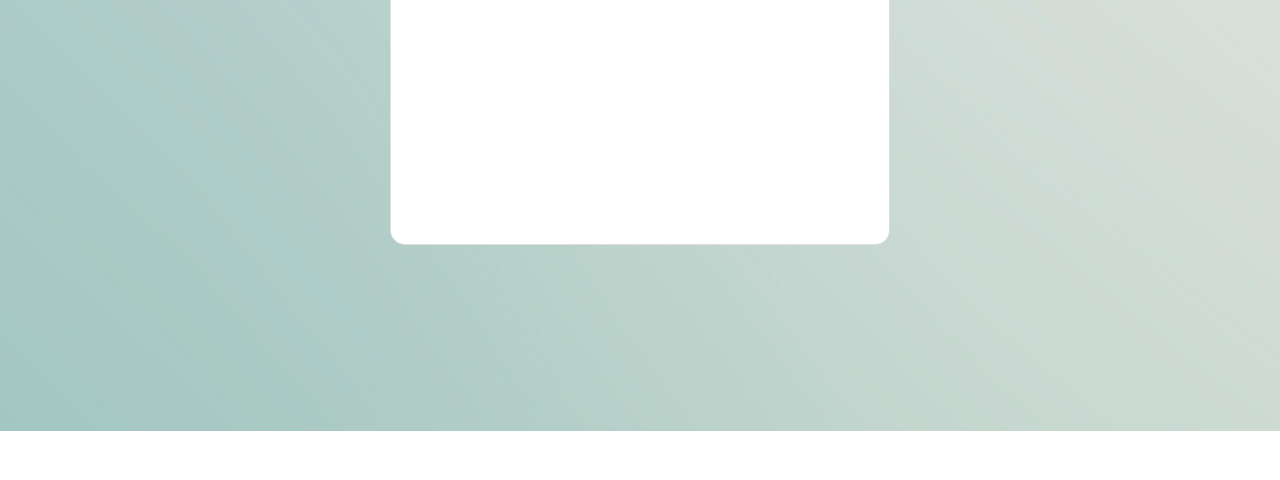
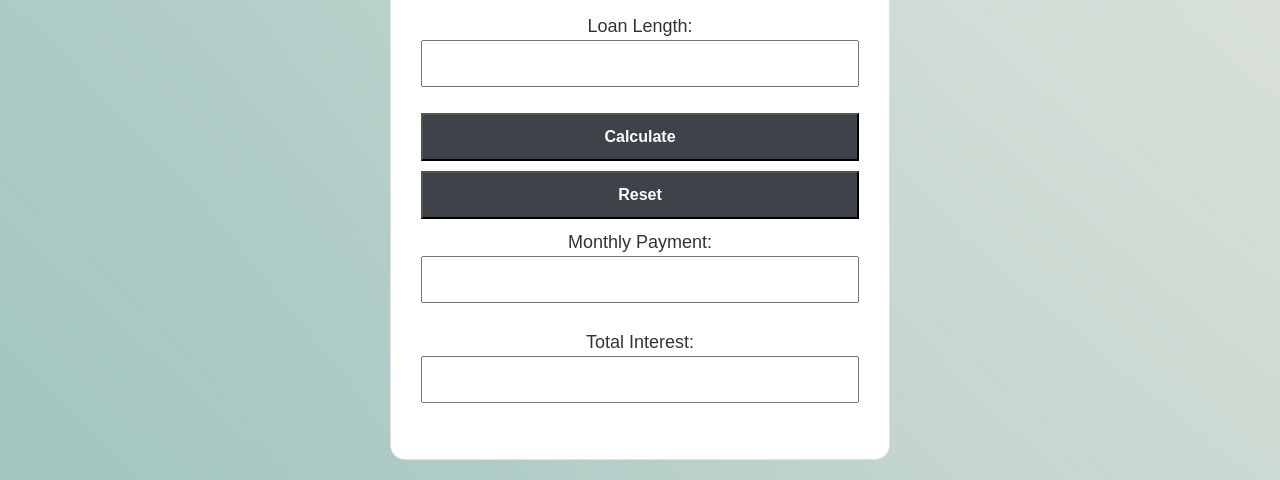
Before and after one commit to JeanetteGz/Workbook2_FinancialCalculators, a plain HTML site: page index.html in a window 1280 px wide. Shown: the part 369-849 px from the top of the page. Before the commit the page ends 800 px from the top, so only its background shows below. Drawn offline with nearby package versions, Linux system fonts and the light colour scheme.

Commit message:
Made some changes

```diff
--- a/index.html
+++ b/index.html
@@ -4,30 +4,50 @@
     <meta charset="UTF-8" />
     <meta name="viewport" content="width=device-width, initial-scale=1.0" />
     <title>Financial Calculators</title>
-    <!-- Bootstrap CSS from a CDN  -->
+    <!-- Include Bootstrap CSS from a CDN (Content Delivery Network) -->
     <link rel="stylesheet" href="https://maxcdn.bootstrapcdn.com/bootstrap/4.5.2/css/bootstrap.min.css" />
-    <!-- Custom CSS -->
+    <!-- Include your custom CSS -->
     <link rel="stylesheet" href="/styles/mortgageCalculator.css" />
 </head>
-<body class="d-flex flex-column justify-content-center align-items-center" style="min-height: 100vh">
+
+
     <nav class="text-center">
         <a href="/index.html">Mortgage Calculator</a>
         <a href="/futureValueCalculator.html">Future Value Calculator</a>
-        <a href="/presentValueAnnuityCalculator.html">Present Value Annuity Calculator</a>
+        <a href="/presentValueAnnuityCalculator.html"
+            >Present Value Annuity Calculator</a
+        >
     </nav>
+    <body
+        class="d-flex flex-column justify-content-center align-items-center"
+        style="min-height: 100vh"
+    >
     <div class="container">
         <div class="card">
             <div class="card-body">
                 <h1 class="text-center text-uppercase">Mortgage Calculator</h1>
                 <form id="mortgageForm">
-                    <!-- Form content goes here -->
+                    <p class="text-center">Principal: <input type="number" id="principalField" /></p>
+                    <p class="text-center">Interest Rate: <input type="number" id="interestRateField" /></p>
+                    <p class="text-center">Loan Length: <input type="number" id="loanLengthField" /></p>
+
+                    <div class="text-center mt-3">
+                        <div style="margin-bottom: 15px;">
+                            <input type="button" value="Calculate" id="calculateButton" />
+                            <input type="reset" value="Reset" id="resetButton" />
+                            <p class="text-center">
+                                Monthly Payment: <input type="number" id="monthlyPaymentField" readonly />
+                            </p>
+                            <p class="text-center">Total Interest: <input type="number" id="totalInterestField" readonly </p>
+                        </div>
+                    </div>
                 </form>
             </div>
         </div>
     </div>
-    <!-- Bootstrap JS from a CDN -->
-    <script src="https://maxcdn.bootstrapcdn.com/bootstrap/4.5.2/js/bootstrap.min.js"></script>
-    <!-- Custom JavaScript -->
-    <script src="/scripts/mortgageCalculator.js"></script>
-</body>
+        <!-- Include Bootstrap JS from a CDN -->
+        <script src="https://maxcdn.bootstrapcdn.com/bootstrap/4.5.2/js/bootstrap.min.js"></script>
+        <!-- Include your custom JavaScript -->
+        <script src="/scripts/mortgageCalculator.js"></script>
+    </body>
 </html>
--- a/styles/mortgageCalculator.css
+++ b/styles/mortgageCalculator.css
@@ -3,25 +3,20 @@
     border-radius: 15px;
     text-align: center;
     margin-top: 20px;
-    padding: 20px;
-    height: 400px;
+    padding: 10px;
     width: 80%;
     margin: 20px auto;
     max-width: 500px;
 }
+
 .card-body {
     font-family: Arial, sans-serif;
     font-size: 18px;
     color: #333;
     padding: 20px;
 }
-#calculateButton {
-    background-color: #3d4349;
-    color: #ffffff;
-    font-weight: bold;
-    font-size: 16px;
-    padding: 10px 20px;
-}
+
+#calculateButton,
 #resetButton {
     background-color: #3d4349;
     color: #ffffff;
@@ -29,12 +24,26 @@
     font-size: 16px;
     padding: 10px 20px;
 }
+
 nav a {
     font-size: 18px;
     color: #ce61e4;
     text-decoration: none;
     margin: 0 10px;
 }
+
 body {
     background-image: url(/images/gradient.jpg);
 }
+
+form {
+    margin: 0 auto;
+    text-align: left;
+}
+
+form input {
+    margin-bottom: 10px;
+    width: 100%;
+    padding: 8px;
+    box-sizing: border-box;
+}
```
